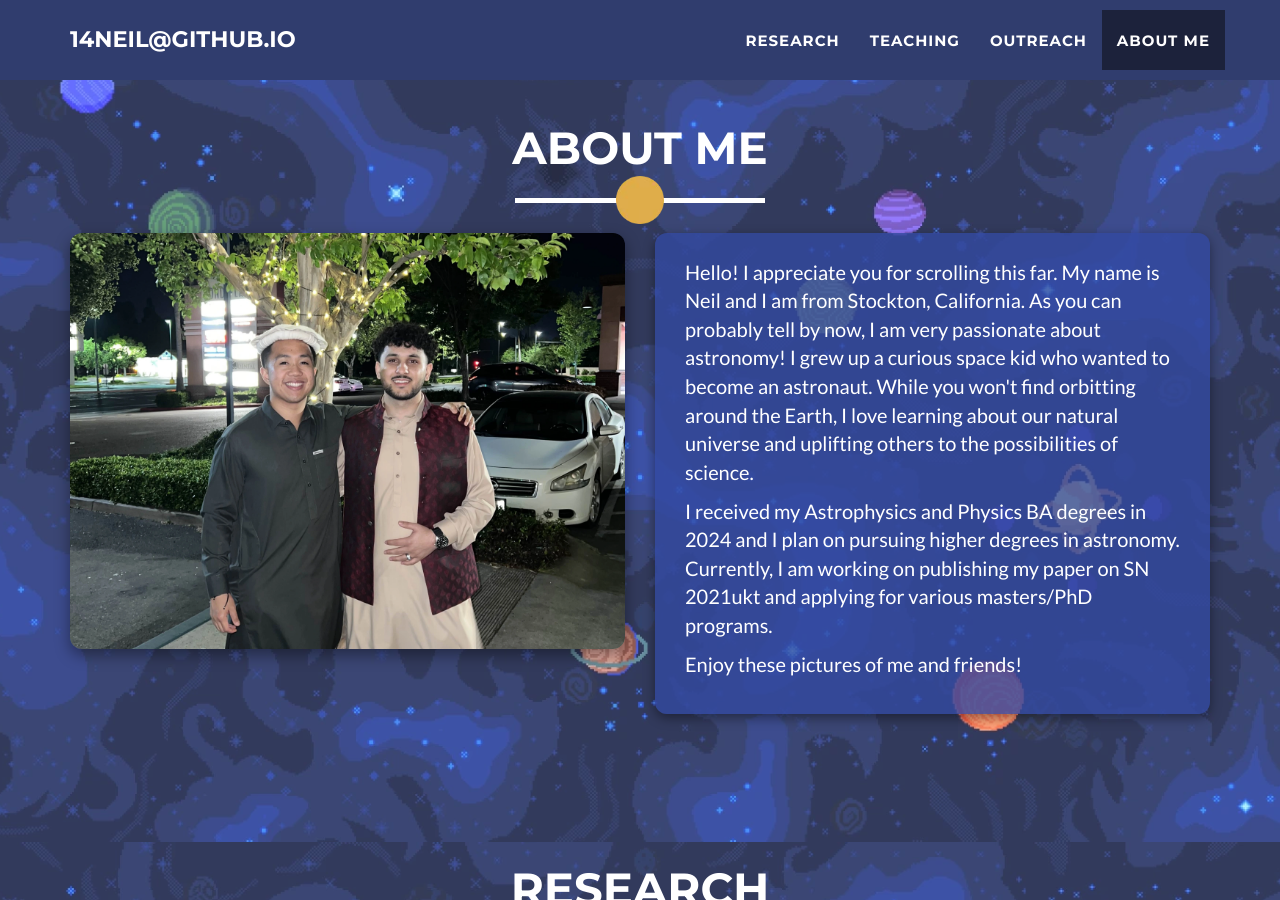
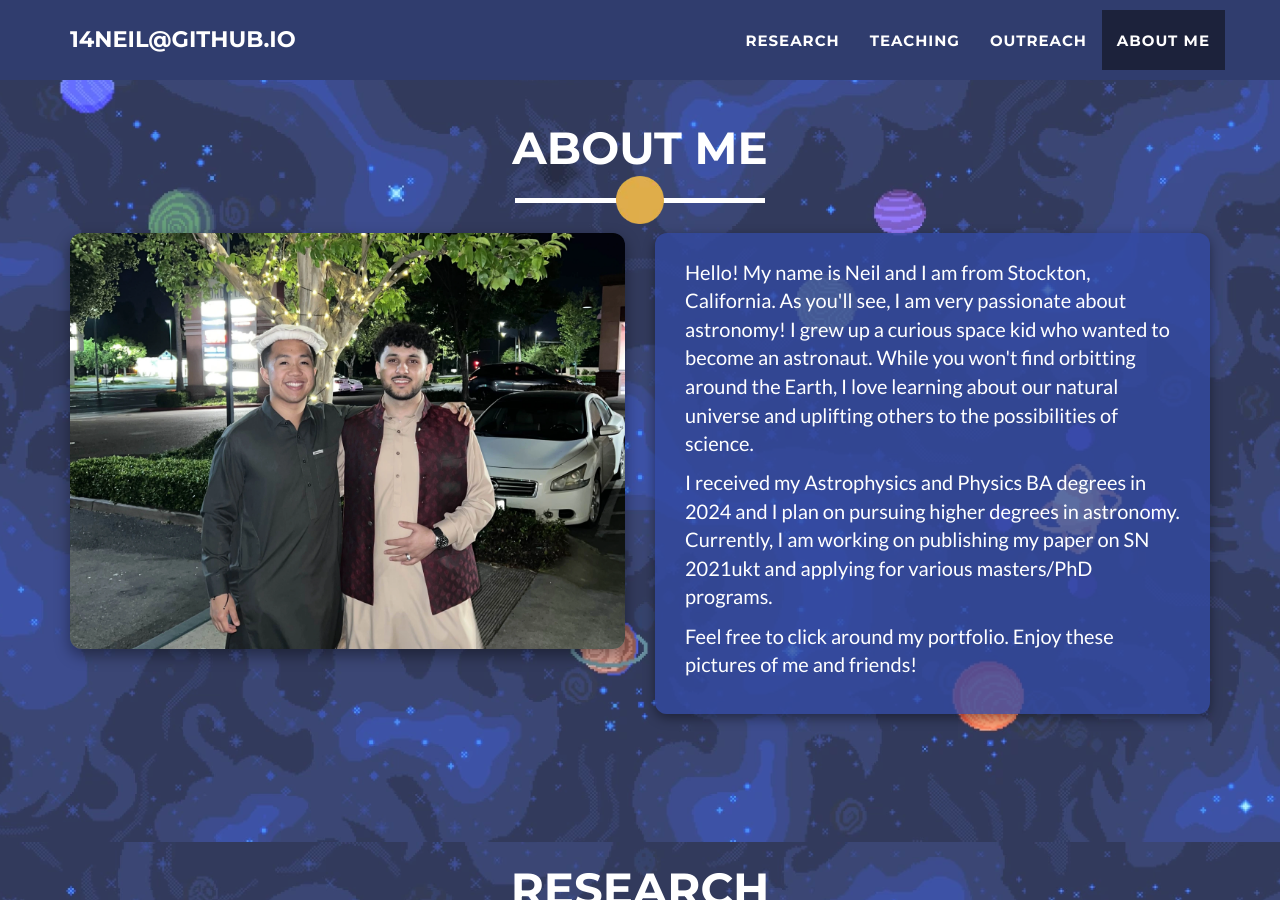
Before and after one commit to 14neil/14neil.github.io, a Jekyll site: the page built from _posts/2025-09-04-project-6.markdown, in a window 1280 px wide and 900 px high, scrolled down 958 px. Built offline with Jekyll 4.4.1, drawn with Linux system fonts in a browser that asks for light colours.

Commit message:
Update about_me.html

```diff
--- a/_includes/about_me.html
+++ b/_includes/about_me.html
@@ -37,7 +37,7 @@
       <div class="col-lg-6">
         <div class="about-text-box">
           <p>
-            Hello! I appreciate you for scrolling this far. My name is Neil and I am from Stockton, California. As you can probably tell by now, I am very passionate about astronomy! I grew up a curious space kid who wanted to become an astronaut.
+            Hello! My name is Neil and I am from Stockton, California. As you'll see, I am very passionate about astronomy! I grew up a curious space kid who wanted to become an astronaut.
             While you won't find orbitting around the Earth, I love learning about our natural universe and uplifting others to the possibilities of science.
           </p>
           <p>
@@ -45,7 +45,7 @@
             Currently, I am working on publishing my paper on SN 2021ukt and applying for various masters/PhD programs.
           </p>
           <p>
-            Enjoy these pictures of me and friends!
+            Feel free to click around my portfolio. Enjoy these pictures of me and friends!
           </p>
         </div>
       </div>
```
